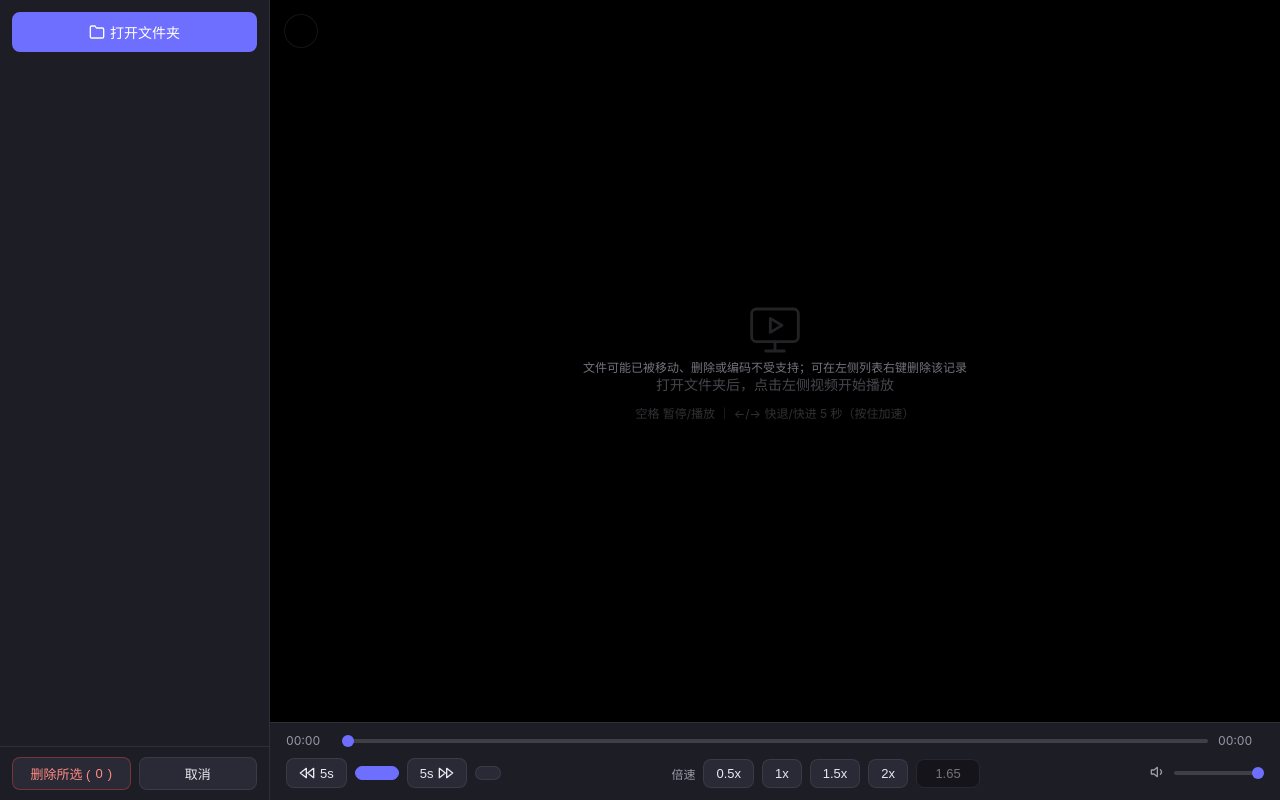
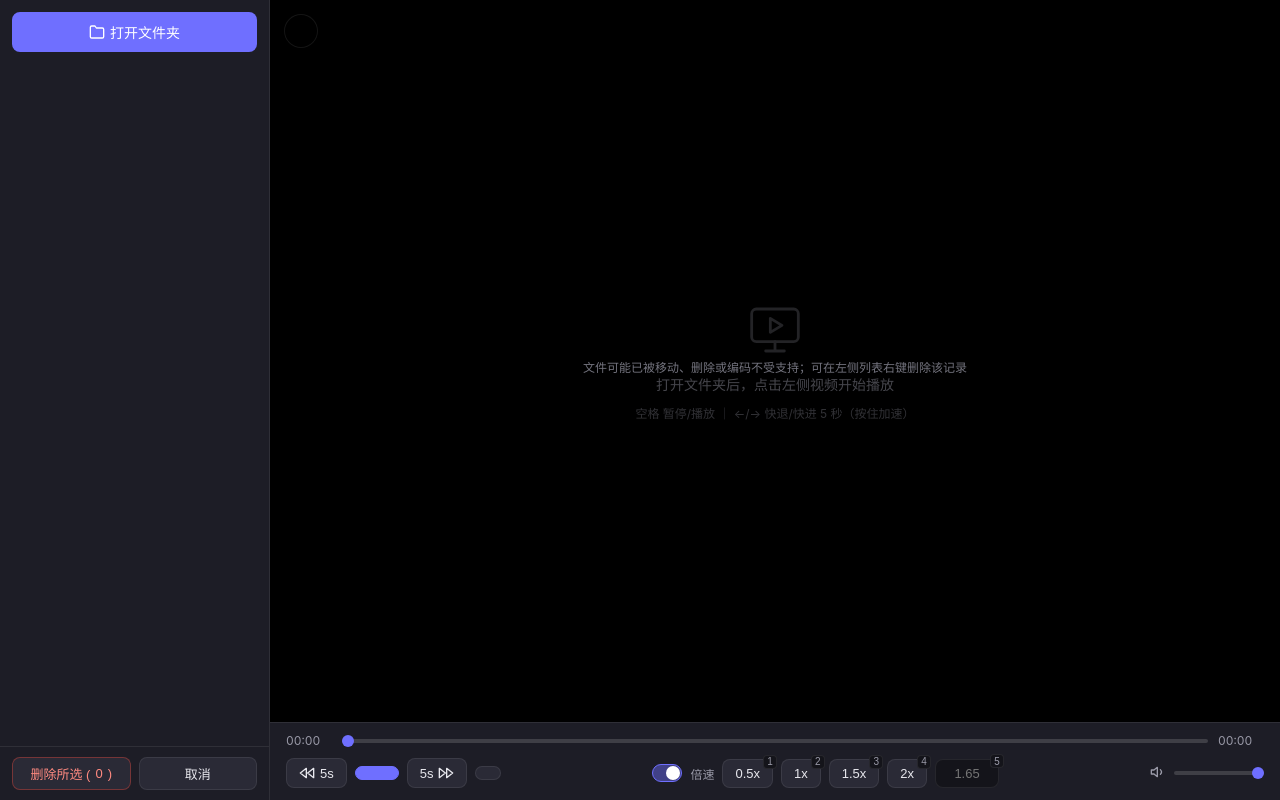
Before and after one commit to alanwangcanyi/playerWCY, a website with bundled scripts: page src/index.html in a window 1280 px wide. Built offline with nearby package versions, Linux system fonts and the light colour scheme.

Commit message:
v1.4.0 倍速快捷键 1-5 + 开关 + 角标 UI

```diff
--- a/src/css/main.css
+++ b/src/css/main.css
@@ -430,6 +430,78 @@ button svg,
 
 .speed-group .label, .volume-group .label { font-size: 12px; color: var(--text-dim); }
 
+/* ===== 倍速快捷键开关（toggle switch） ===== */
+.hotkeys-toggle {
+  display: inline-flex;
+  align-items: center;
+  cursor: pointer;
+  line-height: 1;
+}
+.hotkeys-toggle input { position: absolute; opacity: 0; width: 0; height: 0; }
+.tg-track {
+  width: 30px;
+  height: 18px;
+  border-radius: var(--radius-full);
+  background: rgba(255, 255, 255, 0.14);
+  border: 1px solid var(--border);
+  display: inline-flex;
+  align-items: center;
+  padding: 1px;
+  transition: background 0.15s ease, border-color 0.15s ease;
+}
+.tg-knob {
+  width: 14px;
+  height: 14px;
+  border-radius: var(--radius-full);
+  background: var(--text-dim);
+  transition: transform 0.15s ease, background 0.15s ease;
+}
+.hotkeys-toggle input:checked + .tg-track {
+  background: rgba(111, 111, 255, 0.45);
+  border-color: var(--brand);
+}
+.hotkeys-toggle input:checked + .tg-track .tg-knob {
+  transform: translateX(12px);
+  background: #fff;
+}
+.hotkeys-toggle input:focus-visible + .tg-track {
+  outline: 2px solid var(--brand);
+  outline-offset: 2px;
+}
+
+/* ===== 倍速按钮 kbd 角标（快捷键提示） ===== */
+.btn-rate {
+  position: relative;
+  padding: 6px 12px;
+}
+.btn-rate kbd,
+.rate-input-wrap kbd {
+  position: absolute;
+  top: -5px;
+  right: -5px;
+  min-width: 14px;
+  height: 14px;
+  padding: 0 3px;
+  border-radius: 4px;
+  background: var(--bg);
+  border: 1px solid var(--border);
+  color: var(--text-dim);
+  font-family: inherit;
+  font-size: 10px;
+  line-height: 12px;
+  text-align: center;
+  pointer-events: none;
+  transition: color 0.12s ease, border-color 0.12s ease;
+}
+.btn-rate.active kbd { color: var(--brand); border-color: var(--brand); }
+/* 快捷键关闭时角标变暗提示不可用 */
+.speed-group.no-hotkeys kbd { opacity: 0.3; }
+
+.rate-input-wrap {
+  position: relative;
+  display: inline-flex;
+}
+
 #rate-input {
   width: 64px;
   padding: 6px 8px;
--- a/src/index.html
+++ b/src/index.html
@@ -60,13 +60,20 @@
             <button id="btn-mode" title="点击切换播放模式：播完下集 → 列表循环 → 单集循环 → 播完暂停"></button>
           </div>
           <div class="btn-group speed-group">
+            <label class="hotkeys-toggle" title="倍速快捷键开关（数字键 1-5）">
+              <input type="checkbox" id="rate-hotkeys" checked />
+              <span class="tg-track"><span class="tg-knob"></span></span>
+            </label>
             <span class="label">倍速</span>
-            <button class="btn-rate" data-rate="0.5">0.5x</button>
-            <button class="btn-rate" data-rate="1">1x</button>
-            <button class="btn-rate" data-rate="1.5">1.5x</button>
-            <button class="btn-rate" data-rate="2">2x</button>
-            <input type="text" id="rate-input" placeholder="1.65" maxlength="4"
-                   title="输入 0.50 - 2.00 之间的倍速" />
+            <button class="btn-rate" data-rate="0.5" data-slot="1" title="0.5 倍速（快捷键 1）">0.5x<kbd>1</kbd></button>
+            <button class="btn-rate" data-rate="1" data-slot="2" title="1 倍速（快捷键 2）">1x<kbd>2</kbd></button>
+            <button class="btn-rate" data-rate="1.5" data-slot="3" title="1.5 倍速（快捷键 3）">1.5x<kbd>3</kbd></button>
+            <button class="btn-rate" data-rate="2" data-slot="4" title="2 倍速（快捷键 4）">2x<kbd>4</kbd></button>
+            <span class="rate-input-wrap" title="自定义倍速，快捷键 5 应用此值">
+              <input type="text" id="rate-input" placeholder="1.65" maxlength="4"
+                     title="输入 0.50 - 2.00 之间的倍速（快捷键 5 应用）" />
+              <kbd>5</kbd>
+            </span>
           </div>
           <div class="btn-group volume-group">
             <span class="label" title="音量（与系统音量同步）">
--- a/src/js/keyboard.js
+++ b/src/js/keyboard.js
@@ -27,6 +27,13 @@ export function initKeyboard(videoApi) {
         e.preventDefault();
         doSeek(videoApi, -1);
         break;
+
+      default:
+        // 倍速快捷键：数字 1-4 预设、5 应用自定义值（开关关闭时不响应；
+        // 焦点在输入框时上面已 return，数字键正常输入）
+        if (e.key >= '1' && e.key <= '5' && localStorage.getItem('pwcy-rate-hotkeys') !== '0') {
+          videoApi.applyRateSlot(+e.key);
+        }
     }
   });
 
--- a/src/js/main.js
+++ b/src/js/main.js
@@ -40,3 +40,14 @@ btnToggle.addEventListener('click', () => {
   applySidebar(hidden);
 });
 applySidebar(localStorage.getItem('pwcy-sidebar-hidden') === '1');
+
+/* ---- 倍速快捷键开关（数字键 1-5；状态记忆；关闭时角标变暗） ---- */
+const hotkeysToggle = document.getElementById('rate-hotkeys');
+const speedGroup = document.querySelector('.speed-group');
+function applyRateHotkeys(on) {
+  localStorage.setItem('pwcy-rate-hotkeys', on ? '1' : '0');
+  speedGroup.classList.toggle('no-hotkeys', !on);
+}
+hotkeysToggle.addEventListener('change', () => applyRateHotkeys(hotkeysToggle.checked));
+hotkeysToggle.checked = localStorage.getItem('pwcy-rate-hotkeys') !== '0';
+speedGroup.classList.toggle('no-hotkeys', !hotkeysToggle.checked);
--- a/src/js/player.js
+++ b/src/js/player.js
@@ -196,6 +196,16 @@ export function initPlayer(ctx) {
     togglePlay,
     seekBy,
     setRate,
+    /** 倍速快捷键槽位：1-4 对应预设按钮，5 应用自定义输入框的值 */
+    applyRateSlot(slot) {
+      if (slot >= 1 && slot <= 4) {
+        const btn = document.querySelector(`.btn-rate[data-slot="${slot}"]`);
+        if (btn) setRate(parseFloat(btn.dataset.rate));
+      } else if (slot === 5) {
+        const v = parseFloat(rateInput.value);
+        if (!isNaN(v) && v >= 0.5 && v <= 2.0) setRate(v);
+      }
+    },
     /** 停止进度跟踪：记录被删除时调用，避免继续播放把记录"复活" */
     stopTracking() {
       current = null;
```
Also changed, not shown: docs/CHANGELOG.md, 2 other files.
